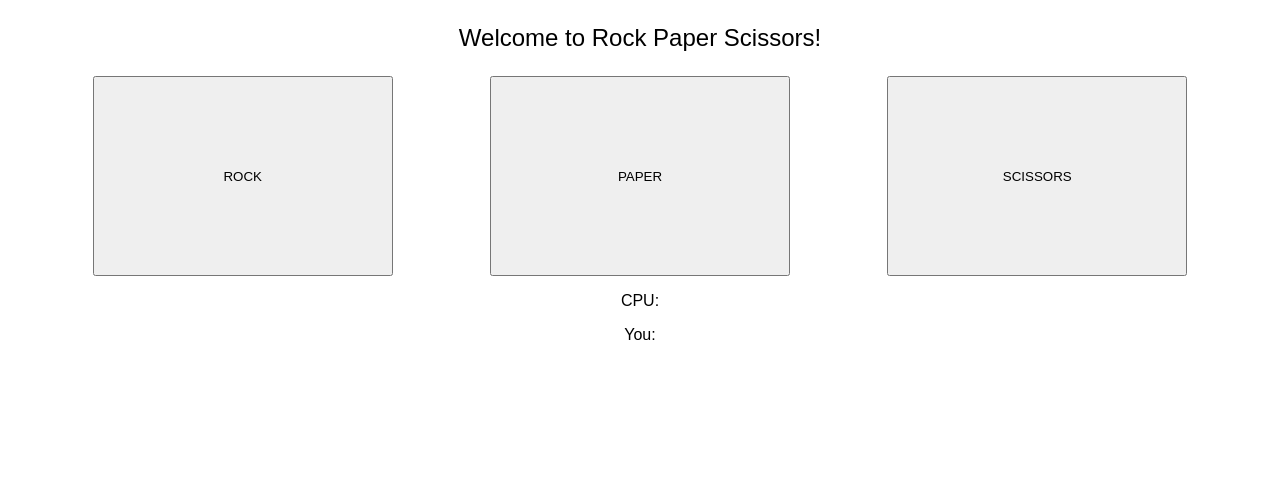
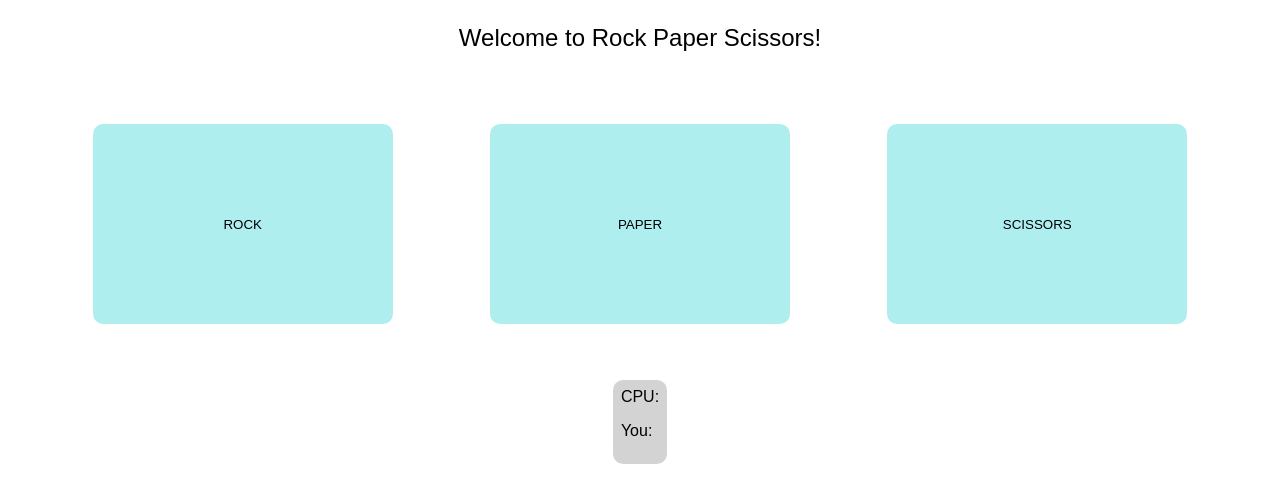
Before and after one commit to corychung/odin-rock-paper-scissors, a plain HTML site: page index.html in a window 1280 px wide. Drawn offline with Linux system fonts and the light colour scheme.

Commit message:
Add color to buttons and score

```diff
--- a/index.html
+++ b/index.html
@@ -3,7 +3,7 @@
 <head>
     <meta charset="UTF-8">
     <meta name="viewport" content="width=device-width, initial-scale=1.0">
-    <title>Document</title>
+    <title>RPS</title>
     <link rel="stylesheet" href="style.css">
 </head>
 <body>
@@ -13,9 +13,11 @@
         <button id="paper-btn">PAPER</button>
         <button id="scissors-btn">SCISSORS</button>
     </div>
-    <span id="cpu-score">CPU: </span>
-    <span id="hum-score">You: </span>
-    <span id="result"></h4>
+    <div class="scores">
+        <span id="cpu-score">CPU: </span>
+        <span id="hum-score">You: </span>
+        <span id="result"></h4>
+    </div>
     <script src="rps.js"></script>
 </body>
 </html>
--- a/rps.js
+++ b/rps.js
@@ -7,6 +7,7 @@ let humanChoice = "";
 
 // create element var
 let scoreCounter = document.querySelector("#score");
+let scoreDiv = document.querySelector(".scores");
 let resultText = document.querySelector("#result");
 let buttons = document.querySelector(".button-container");
 let cpuScoreText = document.querySelector("#cpu-score");
@@ -42,6 +43,9 @@ buttons.addEventListener("click", (event) => {
         case "scissors-btn":
             console.log("scissors was selected");
             humanChoice = "scissors";
+            break;
+        default:
+            humanChoice = "";
             break;
     }
 
@@ -125,9 +129,10 @@ tryAgainBtn.addEventListener("click", () => {
     console.log("try again clicked");
     humanScore = 0;
     computerScore = 0;
-    document.body.insertBefore(buttons,cpuScoreText);
+    cpuScoreText.textContent = `CPU: ${computerScore}`;
+    humScoreText.textContent = `You: ${humanScore}`;
+    document.body.insertBefore(buttons,scoreDiv);
     tryAgainBtn.remove();
     resultText.textContent = "";
-    cpuScoreText.textContent = `CPU: ${computerScore}`;
-    humScoreText.textContent = `You: ${humanScore}`;
+
 })
--- a/style.css
+++ b/style.css
@@ -19,13 +19,37 @@ h1 {
     align-items:stretch;
     padding:8px 48px;
     height:200px;
+    margin:48px 0px;
     gap:24px;
 }
 
 .button-container button {
     flex: 0 1 300px;
+    background-color:paleturquoise;
+    border-radius:10px;
+    border:none;
+    color:black;
+}
+
+.button-container button:hover {
+    background-color:lightblue;
+}
+.button-container button:active {
+    background-color:paleturquoise;
 }
 
 span {
     margin:8px;
 }
+
+.scores {
+    display:flex;
+    flex-direction: column;
+    align-items: left;
+    width:auto;
+
+    background-color:lightgray;
+    border-radius:10px;
+    color:black;
+    margin-bottom: 24px;
+}
```
